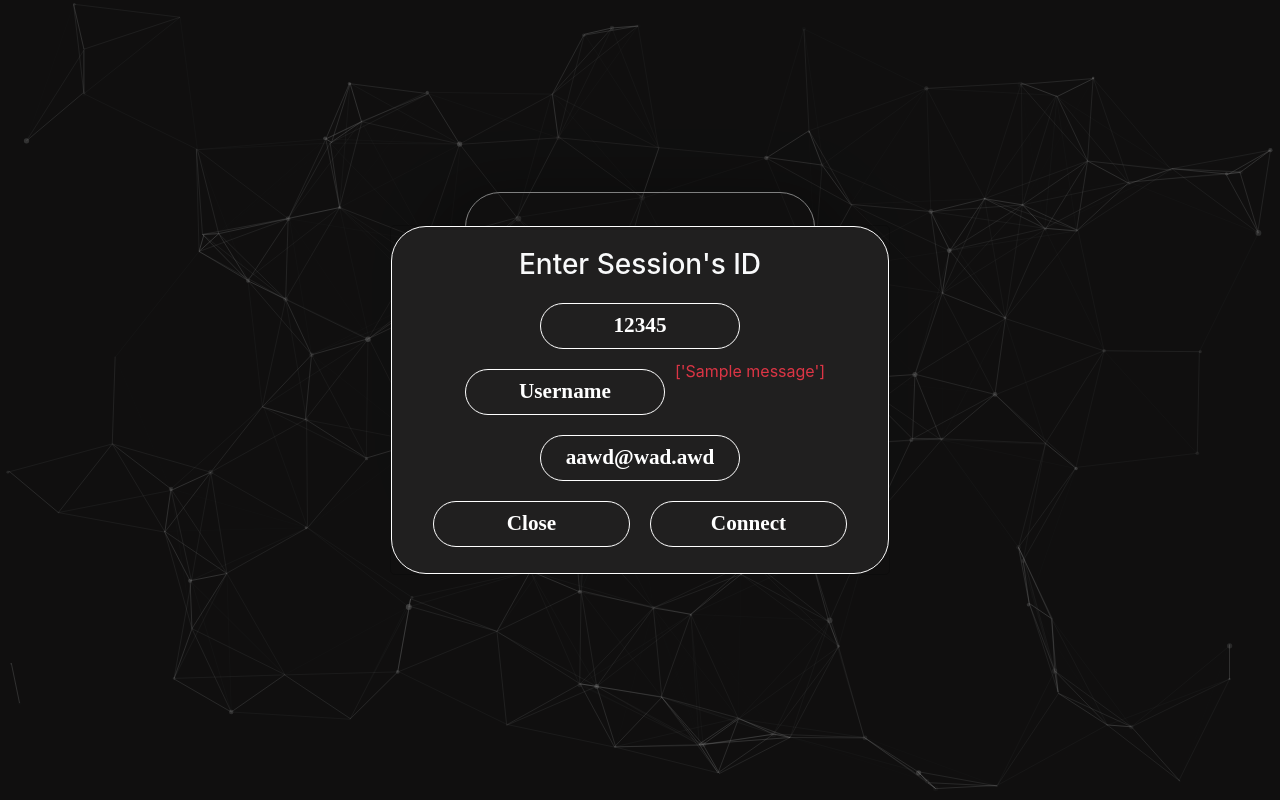
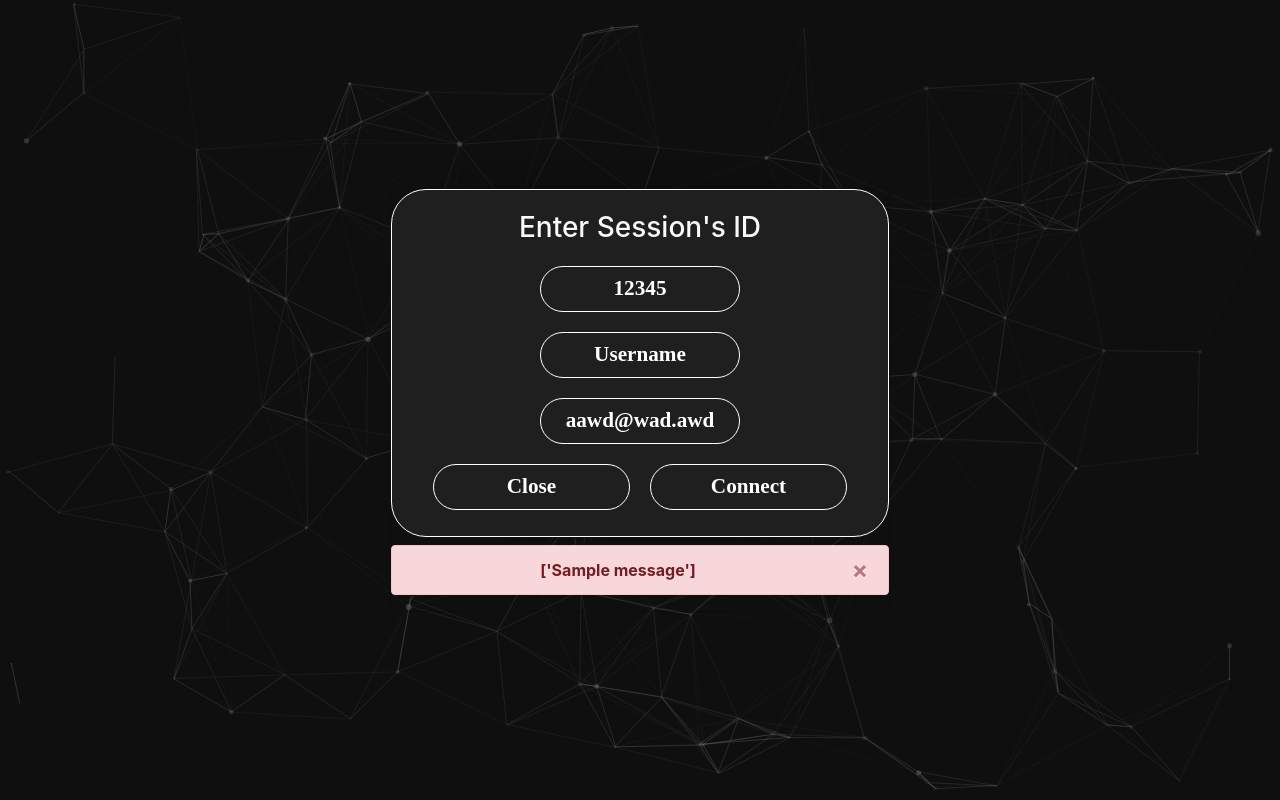
Before and after one commit to GregoryBaranov/ib_stream_service, a Flask app: page / in a window 1280 px wide. Run offline with Flask 2, Linux system fonts and the light colour scheme; one stand-in notice (Sample message) is shown; some libraries are stand-ins or nearby versions.

Commit message:
fix alerts 21.01.2020

```diff
--- a/FreePolyCall_2019/PolyChat_pyserv/app.py
+++ b/FreePolyCall_2019/PolyChat_pyserv/app.py
@@ -35,7 +35,7 @@
                             if value == request.cookies.get('Cookie', ''):
                                 return redirect(ses_id)
                             elif key == Username:
-                                flash("Ник занят")
+                                flash("Данный никнейм занят другим пользователем")
                                 return render_template('index.html')
                 except:
                     pass
--- a/FreePolyCall_2019/PolyChat_pyserv/templates/index.html
+++ b/FreePolyCall_2019/PolyChat_pyserv/templates/index.html
@@ -44,11 +44,6 @@
               <div class="col d-flex justify-content-center">
                 <input type="text" class="btn font-weight-bolder d-flex justify-content-center" placeholder='Username'  oninput="stst()" name="name_usr" maxlength="20"
                   required value="Username">
-                {% with messages = get_flashed_messages() %}
-                {% if messages %}
-                <p class="text-danger"> {{ messages }} </p>
-                {% endif %}
-                {% endwith %}
               </div>
               <div class="col d-flex justify-content-center">
                 <input type="email" class="btn font-weight-bolder d-flex justify-content-center"
@@ -60,6 +55,18 @@
               </div>
             </div>
         </div>
+        <div class="mt-2 text-center">
+          {% with messages = get_flashed_messages() %}
+          {% if messages %}
+          <div class="alert alert-danger alert-dismissible fade show  role="alert">
+            <strong> {{ messages }} </strong>
+            <button type="button" class="close" data-dismiss="alert" aria-label="Close">
+              <span aria-hidden="true">&times;</span>
+            </button>
+          </div>
+          {% endif %}
+          {% endwith %}
+  </div>
         </form>
       </div>
     </div>
```
